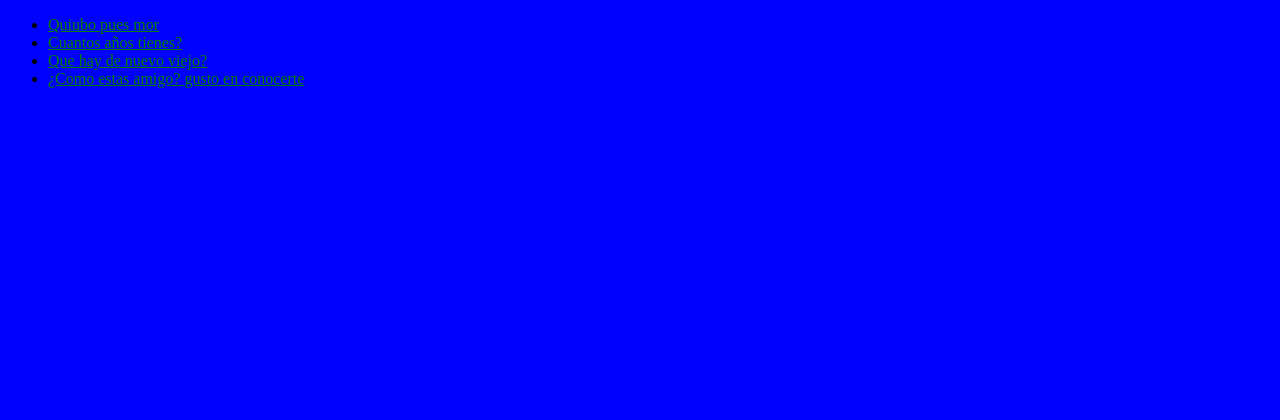
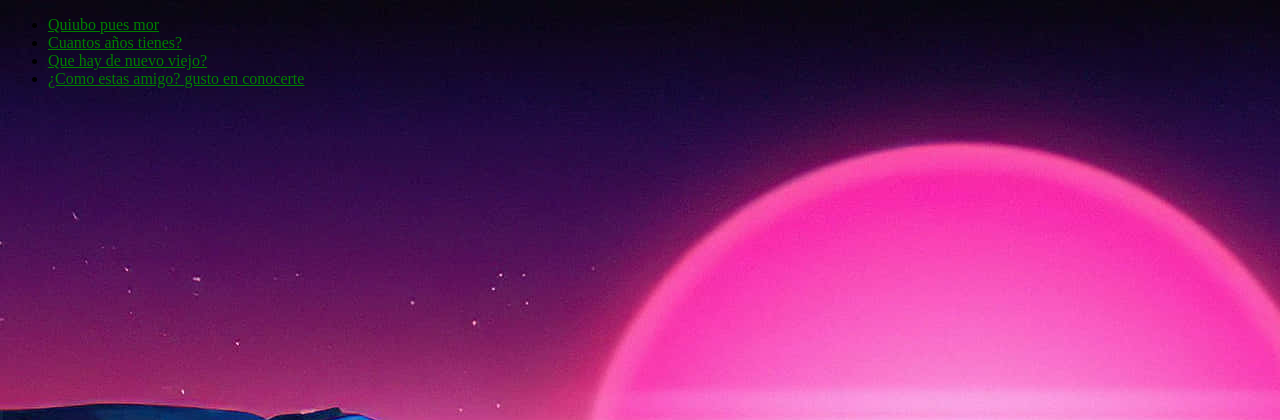
Before and after one commit to ZxThiagoZx17/primeros_pasos_django, a Django app: page /polls/primera_vista/ in a window 1280 px wide. Shown: the top 420 px of the page. Run offline with Django 5.2, Linux system fonts and the light colour scheme; data comes from the database, SQL or seed files in the repository; both versions use the stored data as it was after the commit.

Commit message:
Se agrega background de imagen

```diff
--- a/polls/static/polls/style.css
+++ b/polls/static/polls/style.css
@@ -1,4 +1,4 @@
-/* Se crea nuevo directorio static en el que se guardaran archivos estaticos  */
+/* Se crea nuevo directorio static(se crea en la carpeta raiz de la app y se le agrega polls dentro) en el que se guardaran archivos estaticos  */
 
 /* django.contrib.staticfiles es para: recopila archivos estáticos desde cada una de sus aplicaciones (y cualquier otro lugar que especifique)  */
 
@@ -24,5 +24,6 @@
 }
 
 body {
-    background: blue;
+    background: white url("images/background.jpg") no-repeat;
 }
+/* Siempre deberías usar rutas relativas para vincular sus archivos estáticos entre sí */
```
Also changed, not shown: db.sqlite3, polls/static/polls/images/background.jpg (added).
